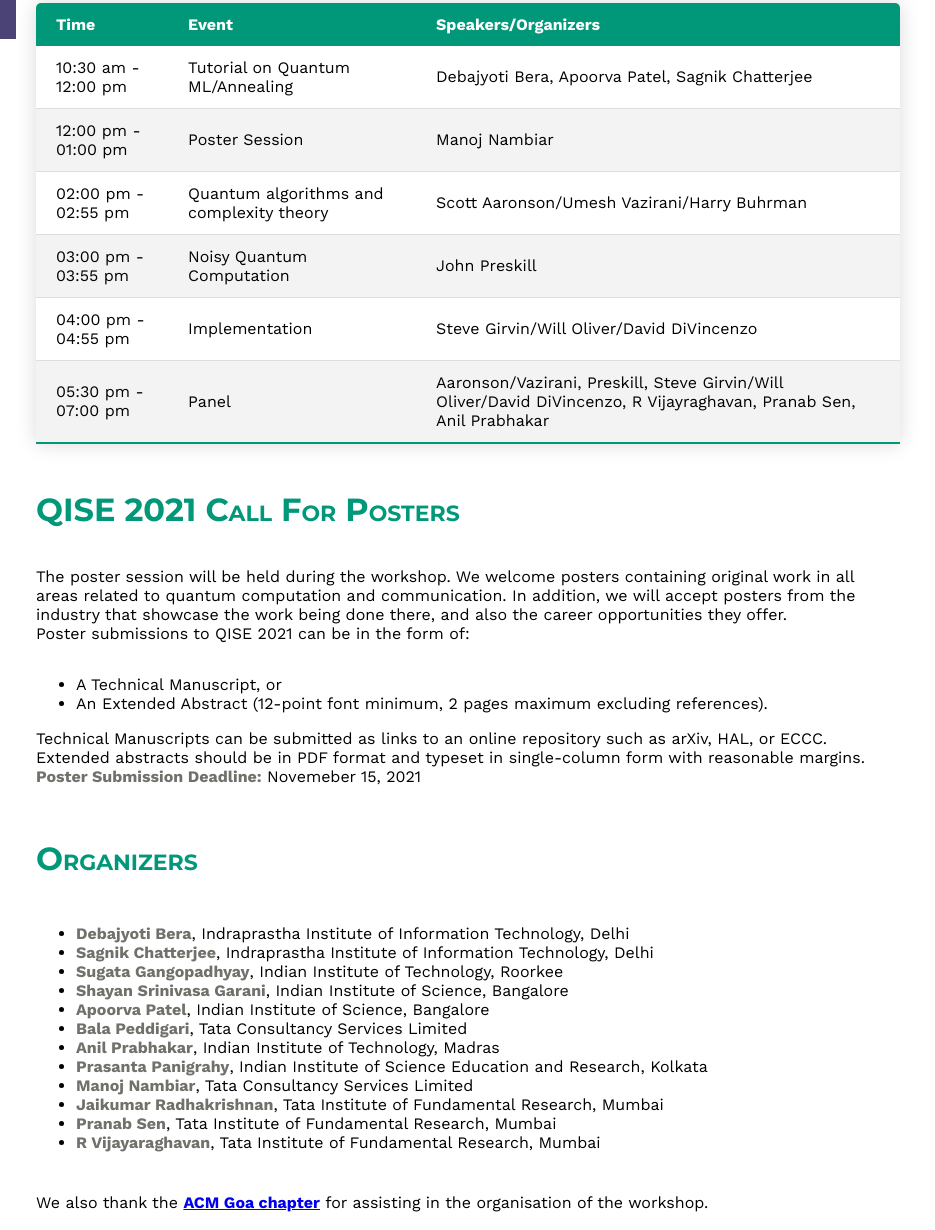
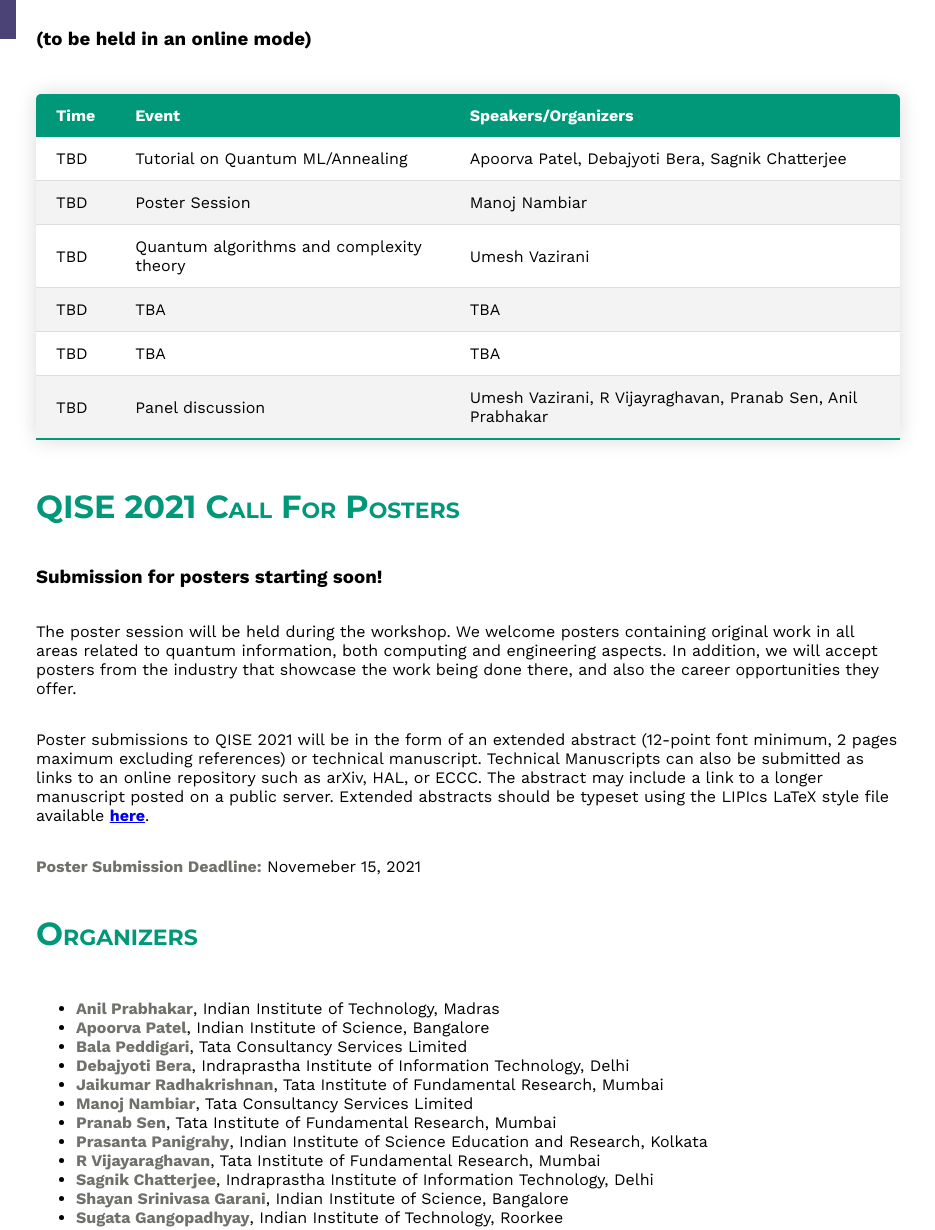
Before and after one commit to chatsagnik/QISE, a plain HTML site: page index.html in a window 1280 px wide. Shown: the part 829-2059 px from the top of the page, without its empty margins (272-1207 px from the left). Drawn offline with nearby package versions, Linux system fonts and the light colour scheme; some packages are replaced by stand-ins of ours; a script that the page names is missing.

Commit message:
Edits per suggestions by dbera and m.nambiar

```diff
--- a/index.html
+++ b/index.html
@@ -33,7 +33,7 @@
                 <p class="main__description">
                   <h1 class="main__header">Workshop on Quantum Information Science and Engineering</h1>
                   <span><span id="poster__emp">Location:</span> Online, Co-located with  <span id="poster__emp"><a href="https://www.fsttcs.org.in/2021/">FSTTCS 2021</a></span><br>
-                  <span id="poster__emp">Time:</span> Saturday, December 24, 10:30 am - 7:00 pm, Indian Standard Time</span>
+                  <span id="poster__emp">Time:</span> Saturday, December 18, 10:30 am - 7:00 pm, Indian Standard Time</span>
                 </p>
               </div>
             </div>
@@ -45,15 +45,17 @@
 
                     In its currently emerging version, quantum science offers a unique opportunity for interaction among a wide spectrum of scientists who specialize in areas us as theoretical physics, novel materials, communication technology, control theory, information theory, computing and mathematics. It also presents unique challenges for both laboratory and industrial implementations of quantum devices and the manipulation of uniquely quantum phenomena. <br>
 
-                    The proposed workshop is intended to evolve into a regular yearly event providing a platform to a diverse audience for learning about the recent developments in areas related to quantum science in general and quantum computing in particular.<br>
-
-                    <span id="main__emp">Goals of the present workshop:</span> In the first edition of the workshop, we would like to use this opportunity to provide a robust exposure to researchers at FSTTCS to the recent developments in quantum computation, from the point of view of computer science, physics, and engineering. Apart from this we would like to familiarize the participants, especially the students, to recent quantum computing and simulation tools, e.g., with the view to introducing them to quantum machine learning. We wish to keep the program broad based so as to attract participation from interested members of the wider scientific community described above.
+                    The proposed workshop is intended to evolve into a regular yearly event providing a platform to a diverse audience for learning about the recent developments in areas related to quantum science in general and quantum computing in particular.
+                    </p>
+                    <p class="info__desc">
+                    <span id="main__emp">Goals of the workshop:</span> In the first edition of the workshop, we would like to use this opportunity to provide a robust exposure to researchers at FSTTCS to the recent developments in quantum computation, from the point of view of computer science, physics, and engineering. Apart from this we would like to familiarize the participants, especially the students, to recent quantum computing and simulation tools, e.g., with the view to introducing them to quantum machine learning. We wish to keep the program broad based so as to attract participation from interested members of the wider scientific community described above.
                   </p>
                 </div>
             </div>
             <div class="schedule" id="schedule">
                 <div class="schedule__container">
                 <h1 class="schedule__header">Tentative Schedule</h1>
+                <h3>(to be held in an online mode)</h3>
                 <table class="schedule__table">
                     <thead>
                        <tr>
@@ -64,34 +66,34 @@
                     </thead>
                     <tbody>
                       <tr>
-                        <td>10:30 am - 12:00 pm</td>
+                        <td>TBD</td>
                         <td>Tutorial on Quantum ML/Annealing</td>
-                        <td>Debajyoti Bera, Apoorva Patel, Sagnik Chatterjee</td>
+                        <td>Apoorva Patel, Debajyoti Bera, Sagnik Chatterjee</td>
                       </tr>
                       <tr>
-                        <td>12:00 pm - 01:00 pm</td>
+                        <td>TBD</td>
                         <td>Poster Session</td>
                         <td>Manoj Nambiar</td>
                       </tr>
                       <tr>
-                        <td>02:00 pm - 02:55 pm</td>
+                        <td>TBD</td>
                         <td>Quantum algorithms and complexity theory</td>
-                        <td>Scott Aaronson/Umesh Vazirani/Harry Buhrman</td>
+                        <td>Umesh Vazirani</td>
                       </tr>
                       <tr>
-                        <td>03:00 pm - 03:55 pm</td>
-                        <td>Noisy Quantum Computation</td>
-                        <td>John Preskill</td>
+                        <td>TBD</td>
+                        <td>TBA</td>
+                        <td>TBA</td>
                       </tr>
                       <tr>
-                        <td>04:00 pm - 04:55 pm</td>
-                        <td>Implementation</td>
-                        <td>Steve Girvin/Will Oliver/David DiVincenzo</td>
+                        <td>TBD</td>
+                        <td>TBA</td>
+                        <td>TBA</td>
                       </tr>
                       <tr>
-                        <td>05:30 pm - 07:00 pm</td>
-                        <td>Panel</td>
-                        <td>Aaronson/Vazirani, Preskill, Steve Girvin/Will Oliver/David DiVincenzo, R Vijayraghavan, Pranab Sen, Anil Prabhakar</td>
+                        <td>TBD</td>
+                        <td>Panel discussion</td>
+                        <td>Umesh Vazirani, R Vijayraghavan, Pranab Sen, Anil Prabhakar</td>
                       </tr>
                     </tbody>
                 </table>
@@ -100,16 +102,15 @@
             <div class="posters" id="posters">
                 <div class="poster__container">
                   <h1 class="poster__header">QISE 2021 Call For Posters</h1>
+                  <h3>Submission for posters starting soon!</h2>
                   <p class="poster__desc">
-                     The poster session will be held during the workshop. We welcome posters containing original work in all areas related to quantum computation and communication. In addition, we will accept posters from the industry that showcase the work being done there, and also the career opportunities they offer.<br>
-                     Poster submissions to QISE 2021 can be in the form of:
-                     <ul>
-                      <li>A Technical Manuscript, or</li>
-                       <li>An Extended Abstract (12-point font minimum, 2 pages maximum excluding references).
-                       </li>
-                     </ul>
-                     Technical Manuscripts can be submitted as links to an online repository such as arXiv, HAL, or ECCC. Extended abstracts should be in PDF format and typeset in single-column form with reasonable margins.<br>
-                     <span><span id="poster__emp">Poster Submission Deadline:</span> Novemeber 15, 2021</a></span>
+                     The poster session will be held during the workshop. We welcome posters containing original work in all areas related to quantum information, both computing and engineering aspects. In addition, we will accept posters from the industry that showcase the work being done there, and also the career opportunities they offer.
+                  </p>
+                  <p class="poster__desc">
+                      Poster submissions to QISE 2021 will be in the form of an extended abstract (12-point font minimum, 2 pages maximum excluding references) or technical manuscript. Technical Manuscripts can also be submitted as links to an online repository such as arXiv, HAL, or ECCC. The abstract may include a link to a longer manuscript posted on a public server. Extended abstracts should be typeset using the LIPIcs LaTeX style file available <span id="poster__emp"><a href="https://submission.dagstuhl.de/series/details/5#author">here</a></span>.
+                  </p>
+                  <p class="poster__desc">
+                      <span><span id="poster__emp">Poster Submission Deadline:</span> Novemeber 15, 2021</a></span>
                   </p>
                 </div>
             </div>
@@ -117,18 +118,18 @@
                 <div class="about__container">
                     <h1 class="about__header">Organizers</h1>
                     <ul class="about__list">
-                        <li><span id="main__emp">Debajyoti Bera</span>, Indraprastha Institute of Information Technology, Delhi</li>
-                        <li><span id="main__emp">Sagnik Chatterjee</span>, Indraprastha Institute of Information Technology, Delhi</li>
-                        <li><span id="main__emp">Sugata Gangopadhyay</span>, Indian Institute of Technology, Roorkee</li>
-                        <li><span id="main__emp">Shayan Srinivasa Garani</span>, Indian Institute of Science, Bangalore</li>
-                        <li><span id="main__emp">Apoorva Patel</span>, Indian Institute of Science, Bangalore</li>
-                        <li><span id="main__emp">Bala Peddigari</span>, Tata Consultancy Services Limited</li>
-                        <li><span id="main__emp">Anil Prabhakar</span>, Indian Institute of Technology, Madras</li>
-                        <li><span id="main__emp">Prasanta Panigrahy</span>, Indian Institute of Science Education and Research, Kolkata</li>
-                        <li><span id="main__emp">Manoj Nambiar</span>, Tata Consultancy Services Limited</li>
-                        <li><span id="main__emp">Jaikumar Radhakrishnan</span>, Tata Institute of Fundamental Research, Mumbai</li>
-                        <li><span id="main__emp">Pranab Sen</span>, Tata Institute of Fundamental Research, Mumbai</li>
-                        <li><span id="main__emp">R Vijayaraghavan</span>, Tata Institute of Fundamental Research, Mumbai</li>
+                        <li id="about__emp"><span id="main__emp">Anil Prabhakar</span>, Indian Institute of Technology, Madras</li>
+                        <li id="about__emp"><span id="main__emp">Apoorva Patel</span>, Indian Institute of Science, Bangalore</li>
+                        <li id="about__emp"><span id="main__emp">Bala Peddigari</span>, Tata Consultancy Services Limited</li>
+                        <li id="about__emp"><span id="main__emp">Debajyoti Bera</span>, Indraprastha Institute of Information Technology, Delhi</li>
+                        <li id="about__emp"><span id="main__emp">Jaikumar Radhakrishnan</span>, Tata Institute of Fundamental Research, Mumbai</li>
+                        <li id="about__emp"><span id="main__emp">Manoj Nambiar</span>, Tata Consultancy Services Limited</li>
+                        <li id="about__emp"><span id="main__emp">Pranab Sen</span>, Tata Institute of Fundamental Research, Mumbai</li>
+                        <li id="about__emp"><span id="main__emp">Prasanta Panigrahy</span>, Indian Institute of Science Education and Research, Kolkata</li>
+                        <li id="about__emp"><span id="main__emp">R Vijayaraghavan</span>, Tata Institute of Fundamental Research, Mumbai</li>
+                        <li id="about__emp"><span id="main__emp">Sagnik Chatterjee</span>, Indraprastha Institute of Information Technology, Delhi</li>
+                        <li id="about__emp"><span id="main__emp">Shayan Srinivasa Garani</span>, Indian Institute of Science, Bangalore</li>
+                        <li id="about__emp"><span id="main__emp">Sugata Gangopadhyay</span>, Indian Institute of Technology, Roorkee</li>
                     </ul>
                     <p class="about__desc">We also thank the <span id="main__emp"><a href="https://goa.acm.org/">ACM Goa chapter</a></span> for assisting in the organisation of the workshop.</p>
                     </div>
--- a/style.css
+++ b/style.css
@@ -17,18 +17,8 @@ body{
   height: 100%;
   background: #4b4276;
   padding: 30px 0px;
-  /*position: fixed;
-  top: 0;
-  left: 0;
-  width: 18%;
-  height: 90%;
-  display: flex;
-  flex-direction: column;
-  justify-content: space-between;
-  transition: all 0.5s ease;
-  padding: 40px 5px;*/
-  /*background-color: #fffff2;*/
 }
+
 .navbar__logo {
   position: relative;
   display: flex;
@@ -105,9 +95,6 @@ body{
   flex-direction: column;
   margin-left: 200px;
   padding: 0px 60px;
-  /*overflow-y: scroll;
-  scroll-behavior: smooth;
-  scroll-snap-type: y mandatory;*/
 }
 
 .main__container{
@@ -185,7 +172,17 @@ body{
 .about__list{
   margin: 25px 0;
 }
-.about__list li:hover{
+
+.about__list #about__emp:hover{
+  transform: scale(1.02);
+  background-color: #009879;
+  color: #ffffff;
+  font-weight: bold;
+  box-sizing: border-box;
+  font-family: 'Work Sans', sans-serif;
+}
+
+.about__list #about__emp:hover > #main__emp{
   transform: scale(1.02);
   background-color: #009879;
   color: #ffffff;
```
